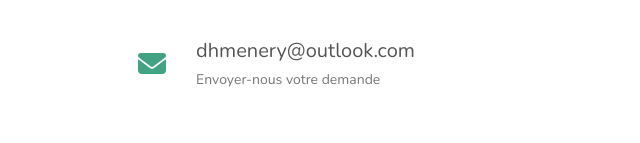
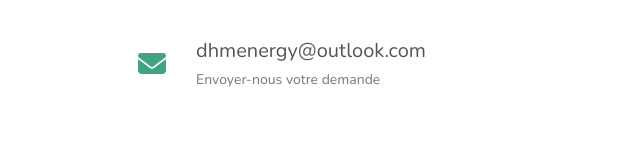
Before and after one commit to Mamouty/PVinstallations, a plain HTML site: page contact.html in a window 1280 px wide. Shown: the part 588-731 px from the top of the page, 0-640 px from the left. Drawn offline with nearby package versions, Linux system fonts and the light colour scheme.

Commit message:
Correct email typos and add .idea folder to gitignore.

```diff
--- a/contact.html
+++ b/contact.html
@@ -53,13 +53,13 @@
                 <div>
                     <i class="fa fa-envelope"></i>
                     <span>
-                        <h5>dhmenery@outlook.com</h5>
+                        <h5>dhmenergy@outlook.com</h5>
                         <p>Envoyer-nous votre demande</p>
                     </span>
                 </div>
             </div>
             <div class="contact-col">
-                <form action="https://formsubmit.co/dhmenery@outlook.com" method="POST">
+                <form action="https://formsubmit.co/dhmenergy@outlook.com" method="POST">
                     <input id="full-name" type="text" name="name" placeholder="Entrez votre nom" required>
                     <input id="email" type="email" name="email" placeholder="Entrez votre adresse email" required>
                     <input id="subject" type="text" name="subject" placeholder="Entrez votre sujet" required>
```
Also changed, not shown: 1 other file.
